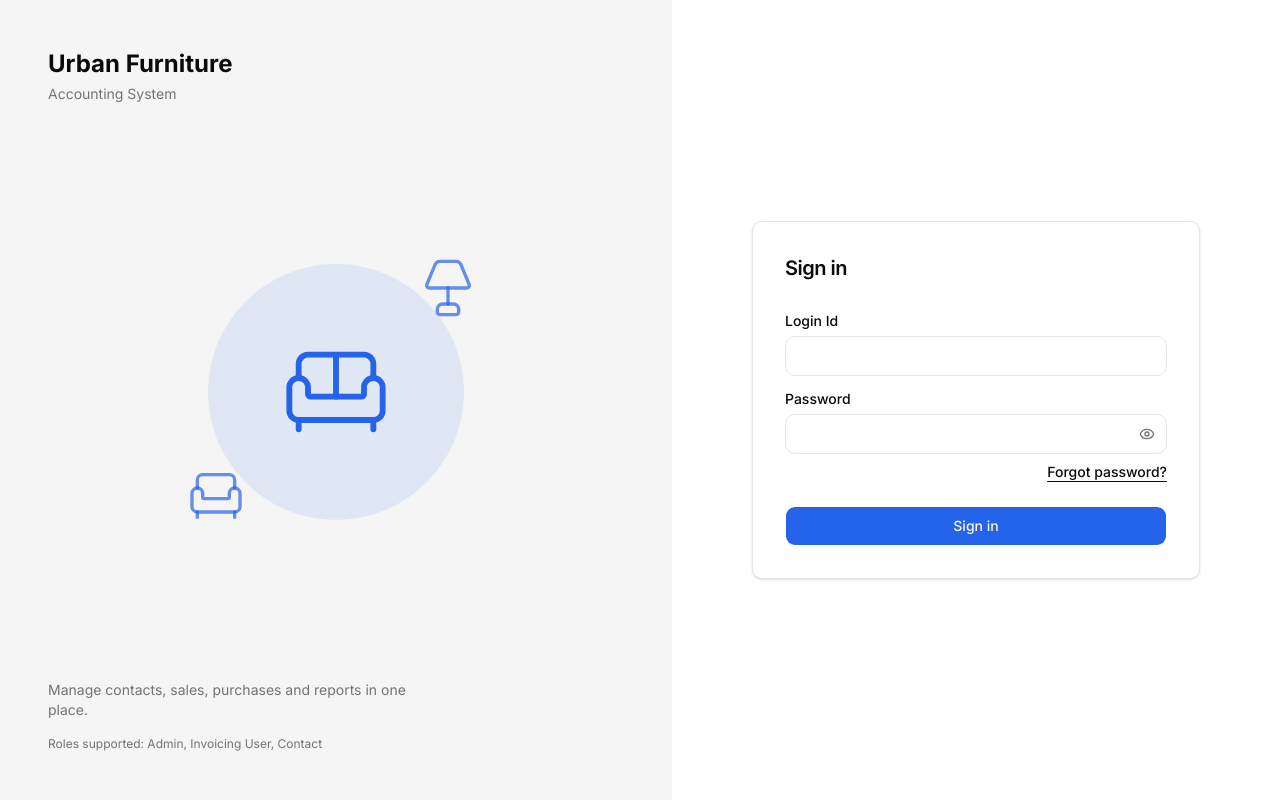
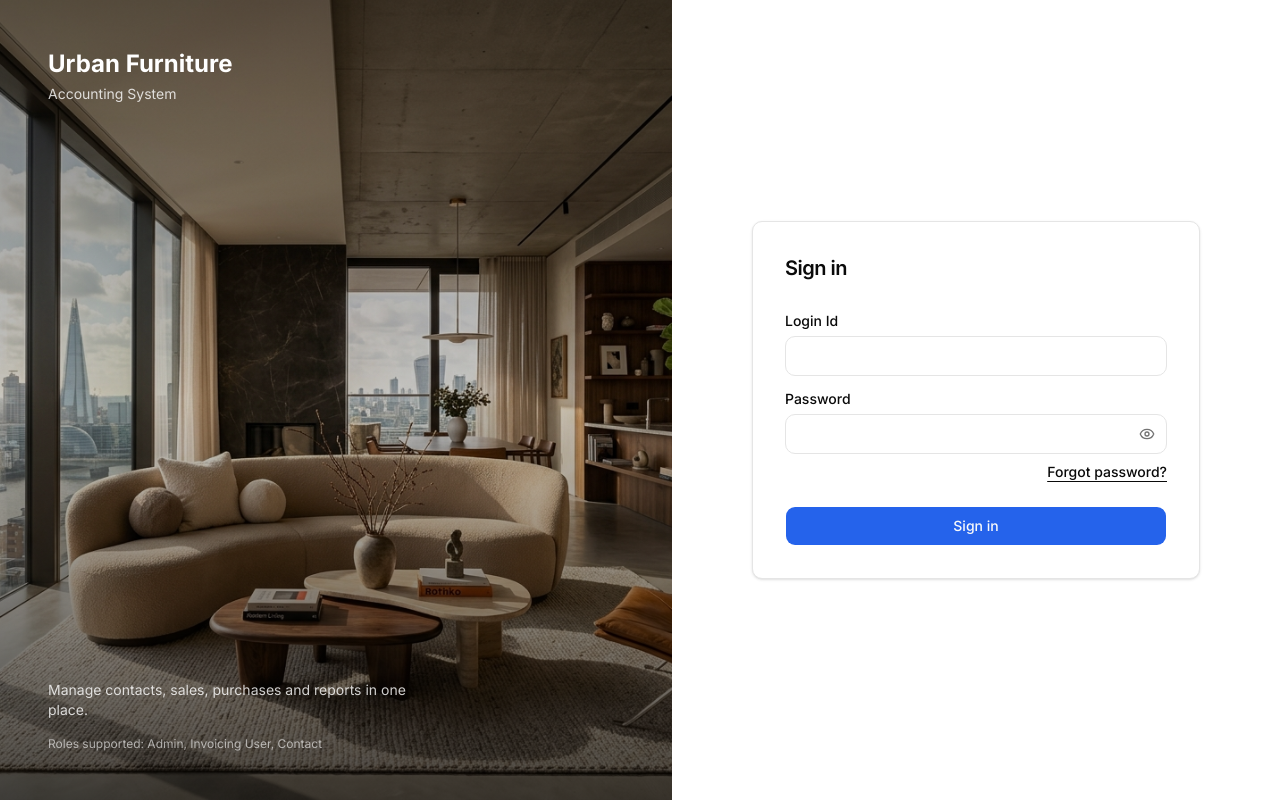
Before and after one commit to dipesh4036/urban-furniture-accounting-system, a Next.js app in the folder frontend/: page /login in a window 1280 px wide. Built offline with nearby package versions, Linux system fonts and the light colour scheme; no server answers.

Commit message:
feat: replace icon-based illustration with background image in auth layout

```diff
--- a/frontend/src/app/(auth)/layout.tsx
+++ b/frontend/src/app/(auth)/layout.tsx
@@ -1,4 +1,4 @@
-import { Armchair, Lamp, Sofa } from "lucide-react";
+import Image from "next/image";
 
 // Shared shell for every auth page: /login, /forgot-password,
 // /reset-password, /activate-account. Split into a branding panel on
@@ -7,30 +7,32 @@ import { Armchair, Lamp, Sofa } from "lucide-react";
 export default function AuthLayout({ children }: { children: React.ReactNode }) {
   return (
     <div className="flex min-h-screen">
-      <div className="hidden flex-1 flex-col justify-between bg-muted p-12 lg:flex">
-        <div>
-          <h1 className="text-2xl font-bold">Urban Furniture</h1>
-          <p className="mt-1 text-sm text-muted-foreground">Accounting System</p>
+      <div className="relative hidden flex-1 flex-col justify-between p-12 lg:flex">
+        {/* The photo fills the whole panel as a background - everything
+            else in this panel sits on top of it. */}
+        <Image
+          src="/furniture-banner.jpg"
+          alt=""
+          fill
+          priority
+          sizes="(max-width: 1024px) 100vw, 50vw"
+          className="object-cover"
+        />
+
+        {/* A dark gradient over the photo so the white text stays
+            readable no matter which part of the photo is behind it. */}
+        <div className="absolute inset-0 bg-linear-to-t from-black/70 via-black/20 to-black/50" />
+
+        <div className="relative z-10">
+          <h1 className="text-2xl font-bold text-white">Urban Furniture</h1>
+          <p className="mt-1 text-sm text-white/80">Accounting System</p>
         </div>
 
-        {/*
-          A simple furniture-themed illustration built from icons instead
-          of an image file - stays crisp at any size and follows the
-          theme's colors automatically in light/dark mode.
-        */}
-        <div className="flex flex-1 items-center justify-center">
-          <div className="relative flex size-64 items-center justify-center rounded-full bg-primary/10">
-            <Sofa className="size-28 text-primary" strokeWidth={1.25} />
-            <Armchair className="absolute -bottom-2 -left-6 size-16 text-primary/70" strokeWidth={1.25} />
-            <Lamp className="absolute -top-2 -right-4 size-16 text-primary/70" strokeWidth={1.25} />
-          </div>
-        </div>
-
-        <div>
-          <p className="max-w-sm text-sm text-muted-foreground">
+        <div className="relative z-10">
+          <p className="max-w-sm text-sm text-white/80">
             Manage contacts, sales, purchases and reports in one place.
           </p>
-          <p className="mt-4 text-xs text-muted-foreground">Roles supported: Admin, Invoicing User, Contact</p>
+          <p className="mt-4 text-xs text-white/60">Roles supported: Admin, Invoicing User, Contact</p>
         </div>
       </div>
 
```
Also changed, not shown: frontend/public/furniture-banner.jpg (added).
